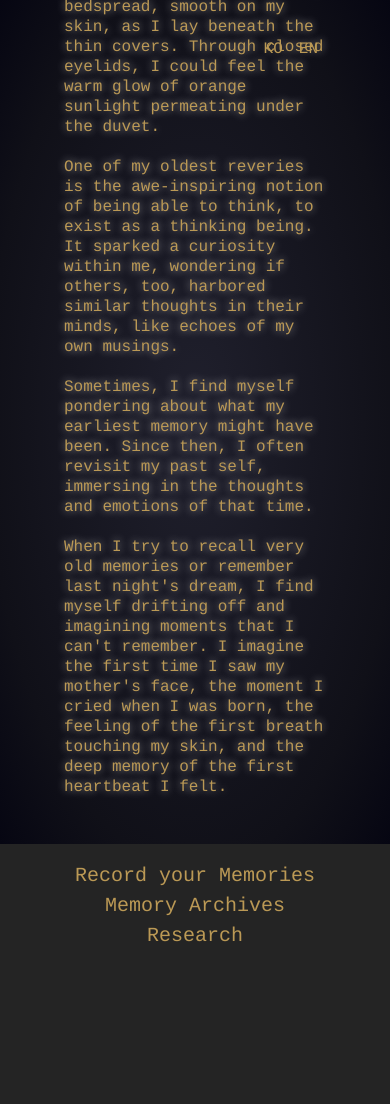
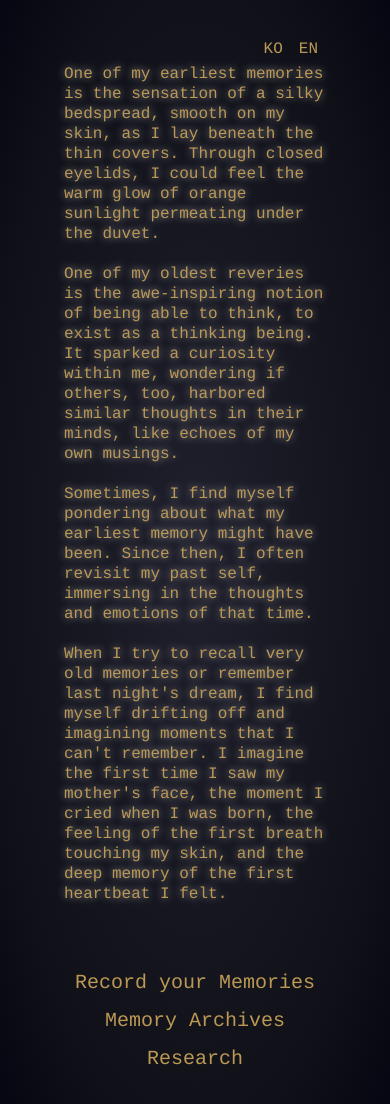
Before and after one commit to LoKo-DevGirls/memory-journey-fe, a React (Vite) app: page / in a window 390 px wide. Before the commit the page ends 951 px from the top, so only its background shows below. Built offline with nearby package versions, Linux system fonts and the light colour scheme.

Commit message:
Fix responsive styles

```diff
--- a/src/index.css
+++ b/src/index.css
@@ -29,7 +29,8 @@ body, html {
 
 .container {
   width: 100%;
-  height: 100%;
+  /* height: 100%; */
+  min-height: 100%;
   display: flex;
   align-items: center;
   justify-content: center;
--- a/src/pages/Landing.tsx
+++ b/src/pages/Landing.tsx
@@ -47,9 +47,11 @@ function Landing() {
         </p>
         }
 
-        <a href="/recording/">Record your Memories</a>
-        <a href="/archive/">Memory Archives</a>
-        <a href="/research/">Research</a>
+        <div className={styles.btnContainer}>
+          <a href="/recording/">Record your Memories</a>
+          <a href="/archive/">Memory Archives</a>
+          <a href="/research/">Research</a>
+        </div>
       </div>
     </div>
   )
--- a/src/styles/Landing.module.scss
+++ b/src/styles/Landing.module.scss
@@ -66,7 +66,8 @@ $color3: #060612;
 
 .paragraphContainer {
   width: 100%;
-  height: 100%;
+  min-height: 100%;
+  display: flex;
   background: -webkit-radial-gradient(50% 50%, ellipse, $color1 0%, $color2 75%, $color3 100%) , $bg-texture;
   background: -moz-radial-gradient(50% 50%, ellipse, $color1 0%, $color2 75%, $color3 100%), $bg-texture;
   font-family: Courier, monospace;
@@ -97,3 +98,11 @@ $color3: #060612;
 .korean {
   font-family: "Nanum Myeongjo";
 }
+
+.btnContainer {
+  margin-bottom: 2rem;
+  display: flex;
+  flex-direction: column;
+  align-items: center;
+  gap: 0.5rem;
+}
--- a/src/styles/Recording.module.scss
+++ b/src/styles/Recording.module.scss
@@ -3,10 +3,12 @@ $bg-color2: #101018;
 $bg-color3: #060612;
 $text-color: #B95;
 $hightlight-color: #f2f2f2;
+$breakpoint: 1080px;
 
 .recordingContainer {
   font-family: Courier, monospace;
   position: relative;
+  min-height: 100%;
 
   background: -webkit-radial-gradient(50% 50%, ellipse, $bg-color1 0%, $bg-color2 75%, $bg-color3 100%);
   background: -moz-radial-gradient(50% 50%, ellipse, $bg-color1 0%, $bg-color2 75%, $bg-color3 100%);
@@ -196,3 +198,23 @@ a {
 .resultText {
   margin: 2rem;
 }
+
+// Small Screen
+@media screen and (max-width: $breakpoint) {
+  .recordingContainer {
+    height: auto;
+    padding: 1.5rem 0;
+  }
+  .inputContainer {
+    flex-direction: column;
+    gap: 1.5rem;
+  }
+
+  textarea.text {
+    max-width: 80%;
+    width: 80%;
+    min-height: 50%;
+    height: 40vh;
+    max-height: 70vh;
+  }
+}
```
